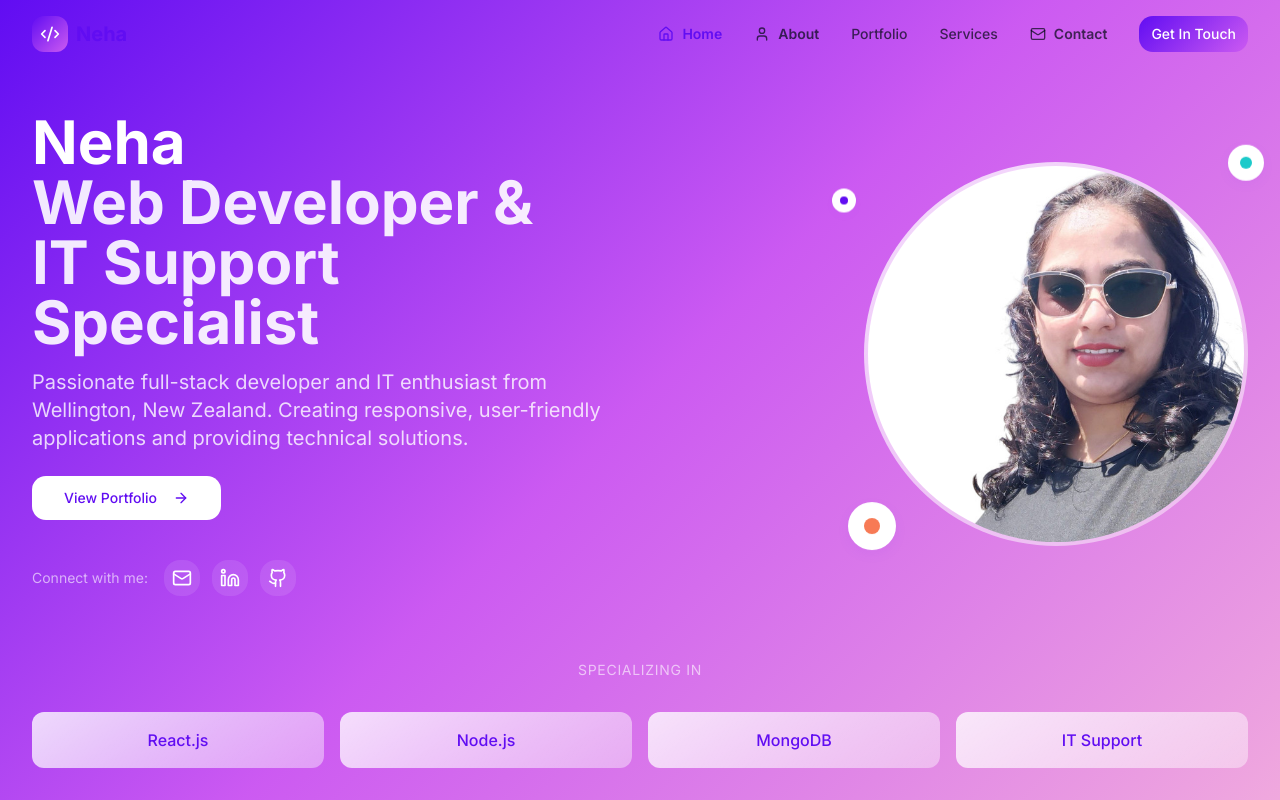
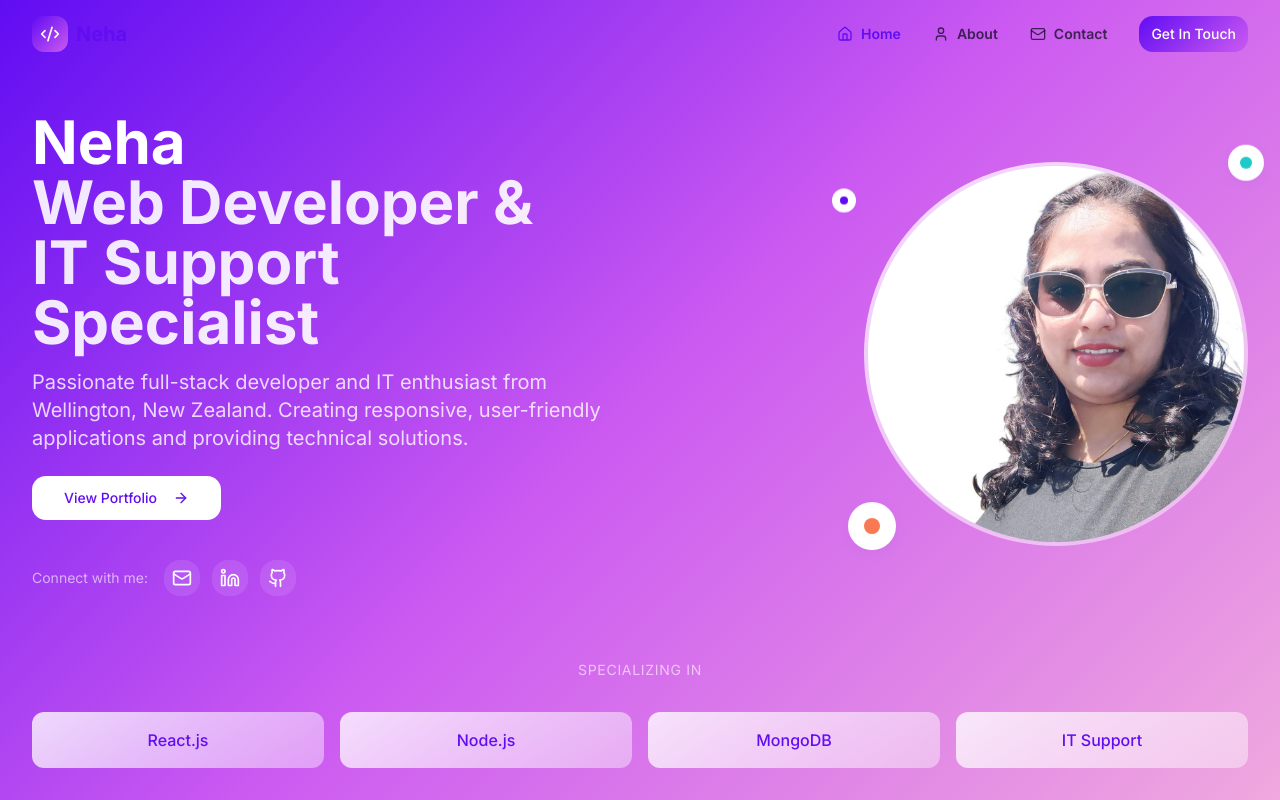
Before and after one commit to neha251863-wq/neha-creative-work, a React (Vite) app: page / in a window 1280 px wide. Built offline with nearby package versions, Linux system fonts and the light colour scheme.

Commit message:
Remove Portfolio and Services Nav

```diff
--- a/src/components/Navigation.tsx
+++ b/src/components/Navigation.tsx
@@ -19,8 +19,6 @@ const Navigation = () => {
   const navigationItems = [
     { name: 'Home', path: '/', icon: Home, enhanced: true },
     { name: 'About', path: '/about', icon: User, enhanced: true },
-    { name: 'Portfolio', path: '/portfolio' },
-    { name: 'Services', path: '/services' },
     { name: 'Contact', path: '/contact', icon: Mail, enhanced: true },
   ];
 
```
